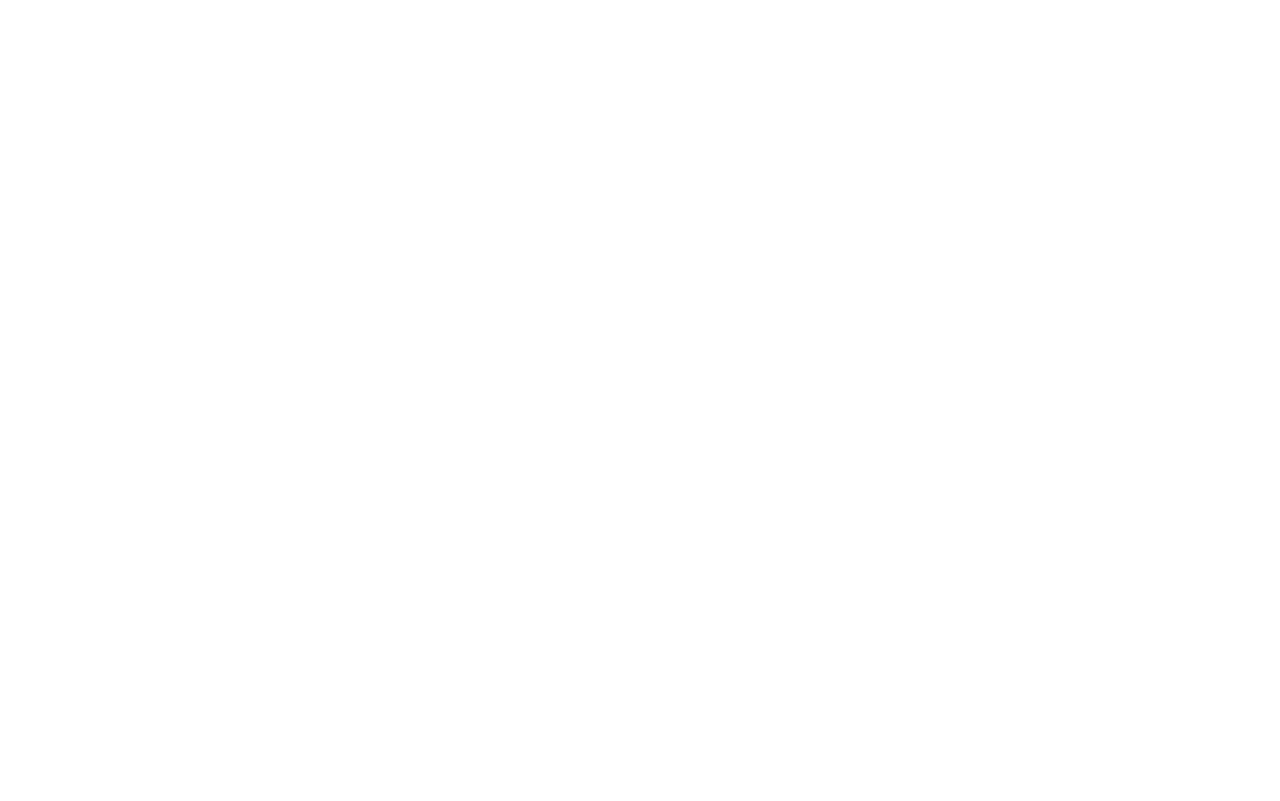
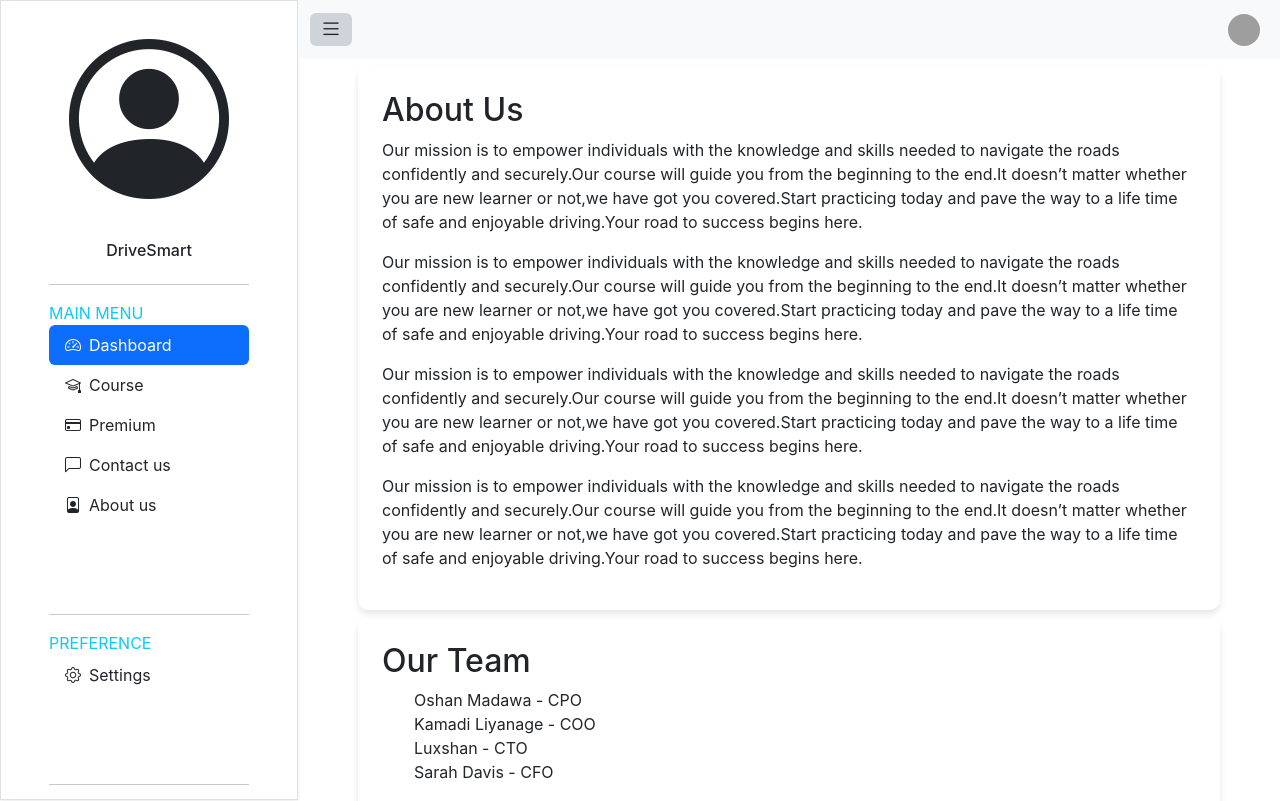
Before and after one commit to Luxshan2000/drivers-license-test-application, a React (Create React App) app in the folder webapp/: page /dashboard/aboutus in a window 1280 px wide. Before the commit this address had no page. Shown: the top 801 px of the page. Built offline with nearby package versions, Linux system fonts and the light colour scheme; grey boxes are pictures that could not be loaded.

Commit message:
About Us page added

```diff
--- a/webapp/src/components/OffCanvasNavComponent.js
+++ b/webapp/src/components/OffCanvasNavComponent.js
@@ -47,7 +47,7 @@ function OffCanvasNavComponent({collapsed}) {
         </li>
         <li>
 
-          <Link className="nav-link text-dark" to='/#aboutus'>
+          <Link to="/dashboard/aboutus" className="nav-link text-dark">
             <i class="bi bi-file-person pe-2"></i>
             About us
           </Link>
--- a/webapp/src/routes/AllRoutes.js
+++ b/webapp/src/routes/AllRoutes.js
@@ -19,6 +19,7 @@ import TermsAndConditionsView from '../views/TermsAndConditionsView';
 import PracticeExamView from '../components/PracticeExamView';
 import ProgressView from '../views/ProgressView';
 import ContactUs from '../views/ContactUsView';
+import AboutUs from '../views/AboutUsView';
 
 function AllRoutes() {
   return (
@@ -44,6 +45,7 @@ function AllRoutes() {
           <Route path='/dashboard/practice/1/view' element={<QuizView/>}/>
           <Route path='/dashboard/progress' element={<ProgressView/>} />
           <Route path='/dashboard/contactus' element={<ContactUs/>}/>
+          <Route path='/dashboard/aboutus' element={<AboutUs/>}/>
         </Route>
      </Routes>
   )
--- /dev/null
+++ b/webapp/src/views/AboutUsView.js
@@ -0,0 +1,33 @@
+// src/components/AboutUs.js
+import React from 'react';
+import { Container} from 'react-bootstrap';
+import FrameComponent from '../components/FrameComponent'
+
+const AboutUsView = () => {
+  return (
+    <FrameComponent>
+        <Container>
+                <div className="mb-2 mt-2 mr-2 p-4" style={{borderRadius: '10px', boxShadow: '0px 4px 6px rgba(0, 0, 0, 0.1)' }}>
+                    <h2>About Us</h2>
+                    <p>Our mission is to empower individuals with the knowledge and skills needed to navigate the roads confidently and securely.Our course will guide you from the beginning to the end.It doesn’t matter whether you are new learner or not,we have got you covered.Start practicing today and pave the way to a life time of safe and enjoyable driving.Your road to success begins here.</p>
+                    <p>Our mission is to empower individuals with the knowledge and skills needed to navigate the roads confidently and securely.Our course will guide you from the beginning to the end.It doesn’t matter whether you are new learner or not,we have got you covered.Start practicing today and pave the way to a life time of safe and enjoyable driving.Your road to success begins here.</p>
+                    <p>Our mission is to empower individuals with the knowledge and skills needed to navigate the roads confidently and securely.Our course will guide you from the beginning to the end.It doesn’t matter whether you are new learner or not,we have got you covered.Start practicing today and pave the way to a life time of safe and enjoyable driving.Your road to success begins here.</p>
+                    <p>Our mission is to empower individuals with the knowledge and skills needed to navigate the roads confidently and securely.Our course will guide you from the beginning to the end.It doesn’t matter whether you are new learner or not,we have got you covered.Start practicing today and pave the way to a life time of safe and enjoyable driving.Your road to success begins here.</p>
+
+                </div>
+                <div className=" mb-2 mt-2 mr-2 p-4" style={{borderRadius: '10px', boxShadow: '0px 4px 6px rgba(0, 0, 0, 0.1)' }}>
+                    <h2>Our Team</h2>
+                    <ul>
+                        <li>Oshan Madawa - CPO</li>
+                        <li>Kamadi Liyanage - COO</li>
+                        <li>Luxshan  - CTO</li>
+                        <li>Sarah Davis - CFO</li>
+                    </ul>
+                </div>
+        </Container>
+    </FrameComponent>
+
+  );
+};
+
+export default AboutUsView;
--- a/webapp/src/views/ContactUsView.js
+++ b/webapp/src/views/ContactUsView.js
@@ -7,7 +7,7 @@ function ContactUsView() {
     <FrameComponent>
         <Container>
       <Row className="mb-4 mr-2">
-        <div className="col-md-6 mb-4 mt-4 mr-2 p-4" style={{borderRadius: '10px', boxShadow: '0px 4px 6px rgba(0, 0, 0, 0.1)' }}> {/* Added margin-bottom */}
+        <div className="col-md-6 mb-4 mt-4 mr-2 p-4" style={{borderRadius: '10px', boxShadow: '0px 4px 6px rgba(0, 0, 0, 0.1)' }}>
           <h2>Contact Us</h2>
           <Form>
             <Form.Group controlId="formName">
```
